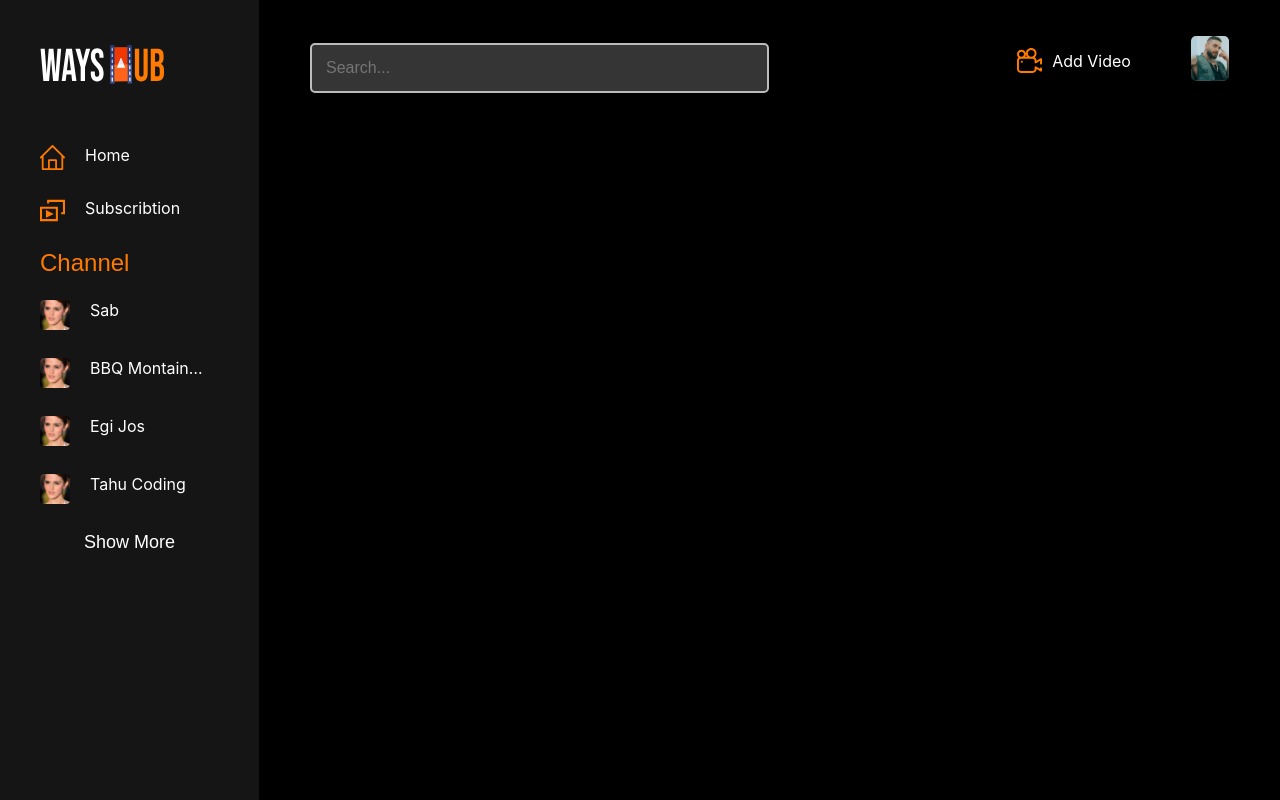
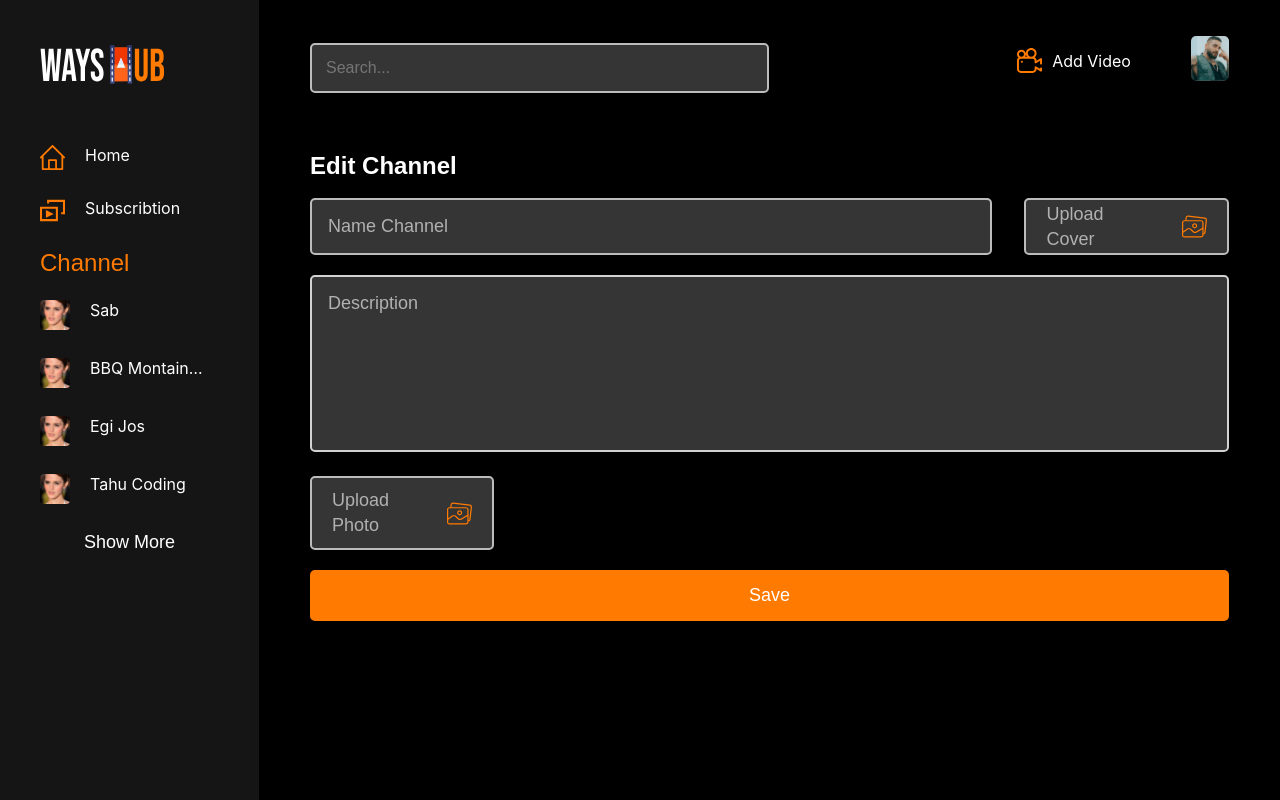
Before and after one commit to triwibow/DWF19TBAB_wayshub, a React (Create React App) app: page /edit-channel in a window 1280 px wide. Built offline with nearby package versions, Linux system fonts and the light colour scheme.

Commit message:
add edit channel

```diff
--- a/src/App.js
+++ b/src/App.js
@@ -16,6 +16,7 @@ import Subscribtion from './pages/Subscribtion';
 import Detail from './pages/Detail';
 import AddVideo from './pages/AddVideo';
 import MyChannel from './pages/MyChannel';
+import EditChannel from './pages/EditChannel';
 
 const App = () => {
   return (
@@ -43,6 +44,7 @@ const defaultContainer = () =>{
               <Route path="/detail" component={Detail} />
               <Route path="/add" component={AddVideo} />
               <Route path="/my-channel" component={MyChannel} />
+              <Route path="/edit-channel" component={EditChannel} />
             </Switch>
         </div>
     </div>
--- /dev/null
+++ b/src/pages/EditChannel.js
@@ -0,0 +1,54 @@
+import React, { useState } from 'react';
+import edit_channel_icon from '../icon/edit_channel_icon.svg';
+
+const EditChannel = () => {
+    const [cover, setCover] = useState('Upload Cover');
+    const [photo, setPhoto] = useState('Upload Photo');
+
+    const coverFile = React.useRef();
+    const photoFile = React.useRef();
+
+    const handleCoverInputClick = () => {
+        coverFile.current.click();
+    }
+
+    const handleCoverInputChange = (e) => {
+        setCover(e.target.files[0].name)
+    }
+
+    const handlePhotoInputClick = () => {
+        photoFile.current.click();
+    }
+
+    const handlePhotoInputChange = (e) => {
+        setPhoto(e.target.files[0].name);
+    }
+
+    return(
+        <div className="form-container">
+            <h1>Edit Channel</h1>
+            <form>
+                <div className="inline-input">
+                    <input type="text" placeholder="Name Channel"/>
+                    <div className="file-upload" onClick={handleCoverInputClick}>
+                        <label>{cover}</label>
+                        <input type="file" ref={coverFile} onChange={handleCoverInputChange}/>
+                        <img src={edit_channel_icon} alt="icon"/>
+                    </div>
+                </div>
+                <textarea placeholder="Description"></textarea>
+                <div className="input-file-container">
+                    <div className="input-file" onClick={handlePhotoInputClick}>
+                        <label>{photo}</label>
+                        <input type="file" ref={photoFile} onChange={handlePhotoInputChange}/>
+                        <img src={edit_channel_icon} alt="icon"/>
+                    </div>
+                </div>
+                <button className="button">Save</button>
+
+            </form>
+        </div>
+    )
+}
+
+export default EditChannel;
```
Also changed, not shown: src/icon/edit_channel_icon.svg (added), 1 other file (tests, documents, lock files or other folders).
